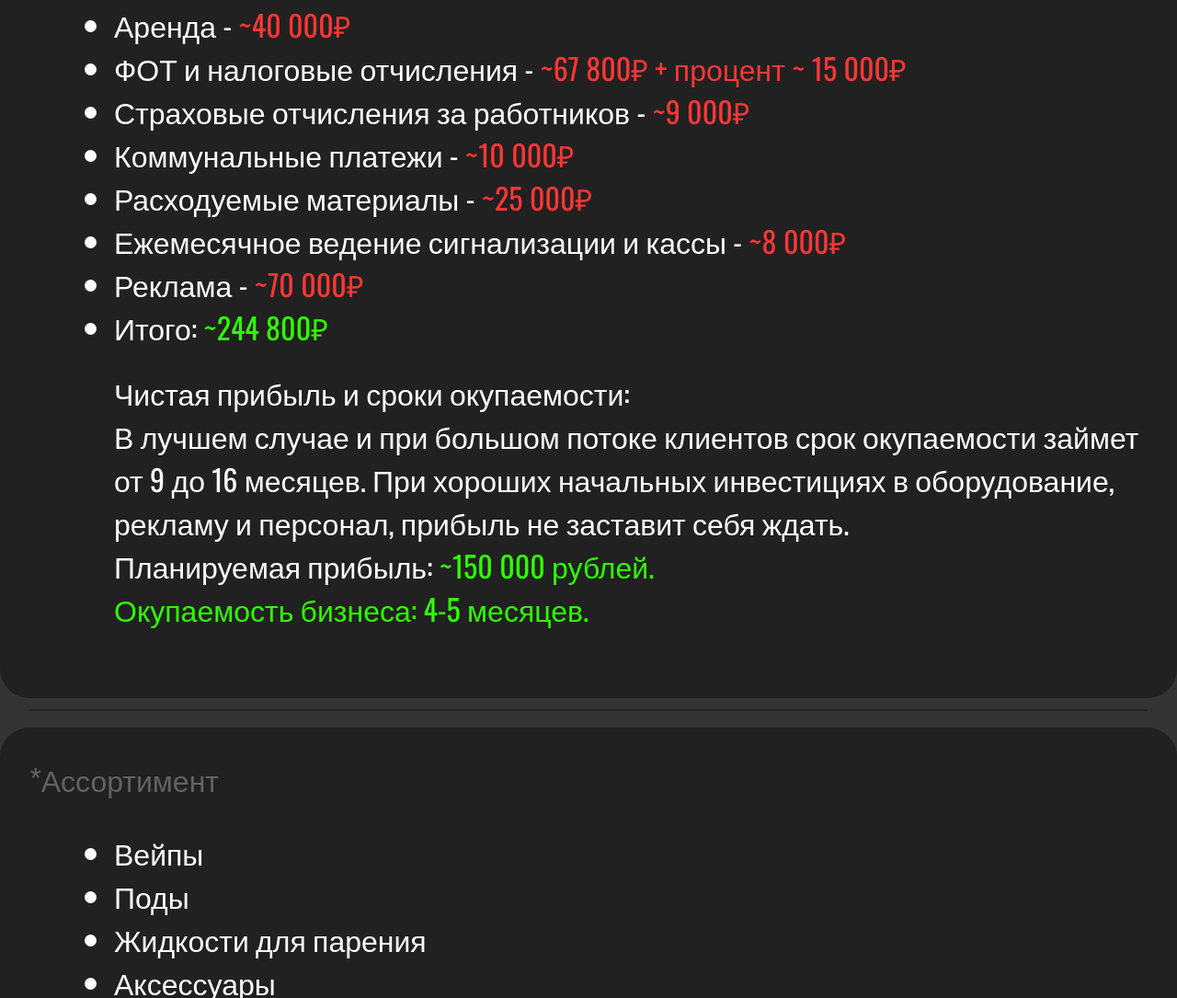
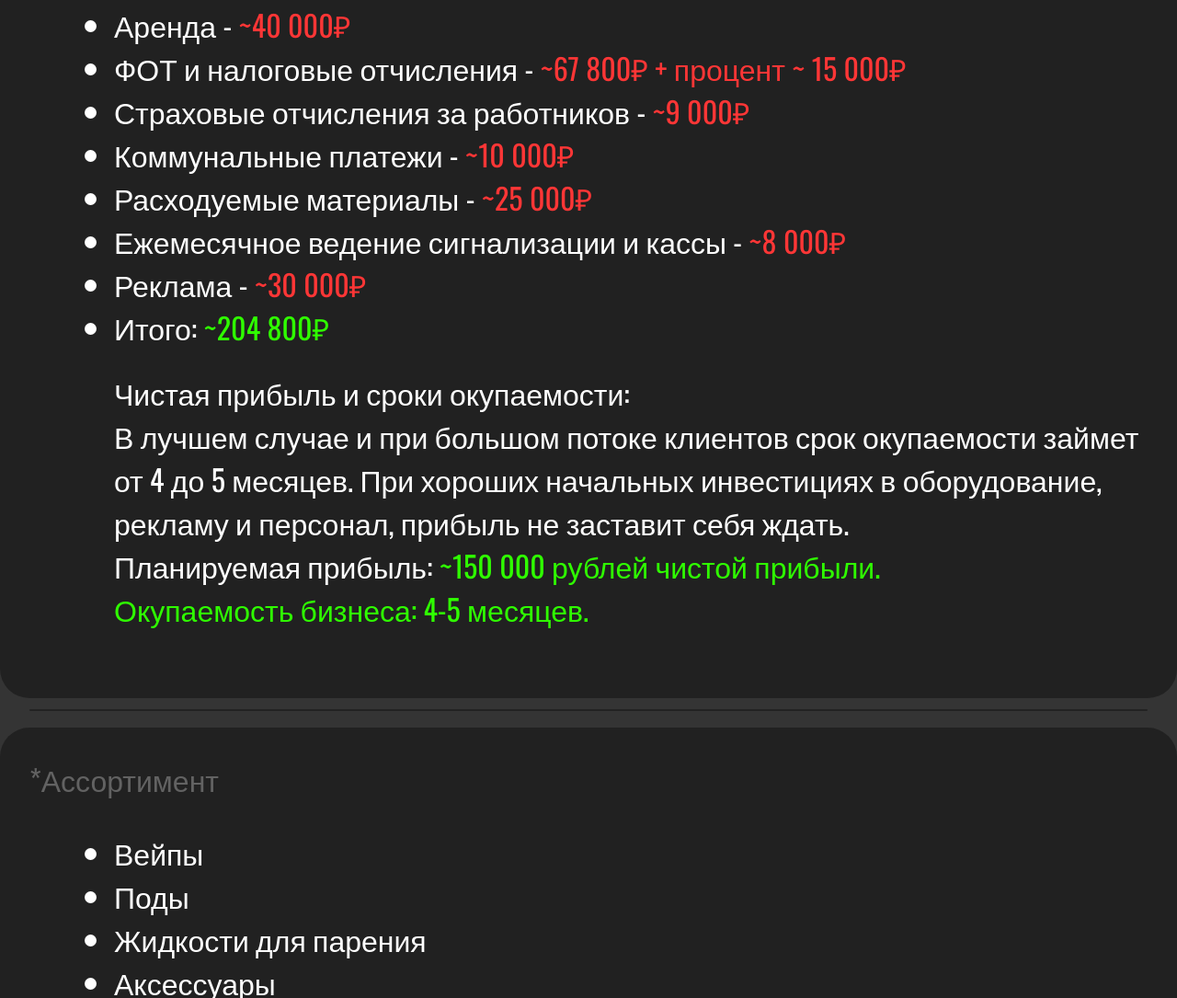
Before and after one commit to Iksix/FinalSite, a plain HTML site: page index.html in a window 1280 px wide. Shown: the part 2193-3278 px from the top of the page at 92% size. Drawn offline with nearby package versions, Linux system fonts and the light colour scheme.

Commit message:
Update index.html
Швш

```diff
--- a/index.html
+++ b/index.html
@@ -68,14 +68,14 @@
                             <li class="asort__item">Коммунальные платежи -<span class="r__num"> ~10 000&#8381</span></li>
                             <li class="asort__item">Расходуемые материалы -<span class="r__num"> ~25 000&#8381</span></li>
                             <li class="asort__item">Ежемесячное ведение сигнализации и кассы -<span class="r__num"> ~8 000&#8381</span></li>
-                            <li class="asort__item">Реклама -<span class="r__num"> ~70 000&#8381</span></li>
-                            <li class="asort__item">Итого: <span class="d__num"> ~244 800&#8381</span></li>
+                            <li class="asort__item">Реклама -<span class="r__num"> ~30 000&#8381</span></li>
+                            <li class="asort__item">Итого: <span class="d__num"> ~204 800&#8381</span></li>
                             <br>
                             <li class="asort__item nontype">Чистая прибыль и сроки окупаемости:
                                 <p>
-                                    В лучшем случае и при большом потоке клиентов срок окупаемости займет от 9 до 16 месяцев. При хороших начальных инвестициях в оборудование, рекламу и персонал, прибыль не заставит себя ждать.
+                                    В лучшем случае и при большом потоке клиентов срок окупаемости займет от 4 до 5 месяцев. При хороших начальных инвестициях в оборудование, рекламу и персонал, прибыль не заставит себя ждать.
                                 </p>
-                                <p>Планируемая прибыль: <span class="d__num">~150 000 рублей.</span></p>
+                                <p>Планируемая прибыль: <span class="d__num">~150 000 рублей чистой прибыли.</span></p>
                                 <p class="d__num">Окупаемость бизнеса: 4-5 месяцев.</p>
                             </li>
 
```
